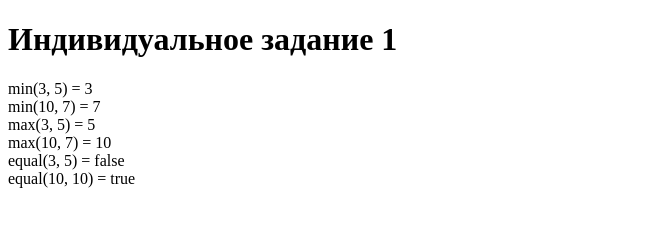
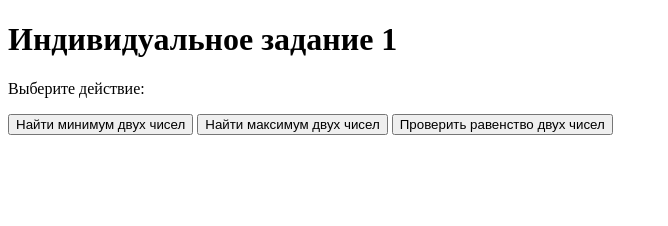
Before and after one commit to Savilovio/Savilovio.github.io, a plain HTML site: page Задание1.html in a window 1280 px wide. Shown: the whole page, without its empty margins (0-668 px from the left). Drawn offline with Linux system fonts and the light colour scheme.

Commit message:
Update Задание1.html

```diff
--- a/Задание1.html
+++ b/Задание1.html
@@ -2,54 +2,61 @@
 <html lang="ru">
 <head>
     <meta charset="UTF-8">
+    <meta name="viewport" content="width=device-width, initial-scale=1.0">
     <title>Индивидуальное задание 1</title>
-    <script>
-        // Функция нахождения минимума двух чисел
-        function min(a, b) {
-            return a < b ? a : b;
-        }
-
-        // Функция нахождения максимума двух чисел
-        function max(a, b) {
-            return a > b ? a : b;
-        }
-
-        // Функция проверки на равенство двух чисел
-        function equal(a, b) {
-            return a === b;
-        }
-
-        // Функция для запуска примеров и вывода результатов на страницу
-        function runExamples() {
-            let results = document.getElementById('results');
-
-            // Примеры использования функций
-            let minResult1 = "min(3, 5) = " + min(3, 5);
-            let minResult2 = "min(10, 7) = " + min(10, 7);
-
-            let maxResult1 = "max(3, 5) = " + max(3, 5);
-            let maxResult2 = "max(10, 7) = " + max(10, 7);
-
-            let equalResult1 = "equal(3, 5) = " + equal(3, 5);
-            let equalResult2 = "equal(10, 10) = " + equal(10, 10);
-
-            // Вывод результатов на страницу
-            results.innerHTML += "<div class='result'>" + minResult1 + "</div>";
-            results.innerHTML += "<div class='result'>" + minResult2 + "</div>";
-
-            results.innerHTML += "<div class='result'>" + maxResult1 + "</div>";
-            results.innerHTML += "<div class='result'>" + maxResult2 + "</div>";
-
-            results.innerHTML += "<div class='result'>" + equalResult1 + "</div>";
-            results.innerHTML += "<div class='result'>" + equalResult2 + "</div>";
-        }
-
-        // Запуск примеров при загрузке страницы
-        window.onload = runExamples;
-    </script>
 </head>
 <body>
     <h1>Индивидуальное задание 1</h1>
-    <div id="results"></div>
+    <p>Выберите действие:</p>
+    <button onclick="findMin()">Найти минимум двух чисел</button>
+    <button onclick="findMax()">Найти максимум двух чисел</button>
+    <button onclick="checkEqual()">Проверить равенство двух чисел</button>
+
+    <script>
+        function findMin() {
+            let a = prompt("Введите первое число для нахождения минимума:", "0");
+            let b = prompt("Введите второе число для нахождения минимума:", "0");
+
+            a = parseFloat(a);
+            b = parseFloat(b);
+
+            if (isNaN(a) || isNaN(b)) {
+                alert("Введите допустимые числа!");
+                return;
+            }
+
+            alert("Минимум: " + (a < b ? a : b));
+        }
+
+        function findMax() {
+            let a = prompt("Введите первое число для нахождения максимума:", "0");
+            let b = prompt("Введите второе число для нахождения максимума:", "0");
+
+            a = parseFloat(a);
+            b = parseFloat(b);
+
+            if (isNaN(a) || isNaN(b)) {
+                alert("Введите допустимые числа!");
+                return;
+            }
+
+            alert("Максимум: " + (a > b ? a : b));
+        }
+
+        function checkEqual() {
+            let a = prompt("Введите первое число для проверки равенства:", "0");
+            let b = prompt("Введите второе число для проверки равенства:", "0");
+
+            a = parseFloat(a);
+            b = parseFloat(b);
+
+            if (isNaN(a) || isNaN(b)) {
+                alert("Введите допустимые числа!");
+                return;
+            }
+
+            alert("Числа равны: " + (a === b));
+        }
+    </script>
 </body>
 </html>
```
